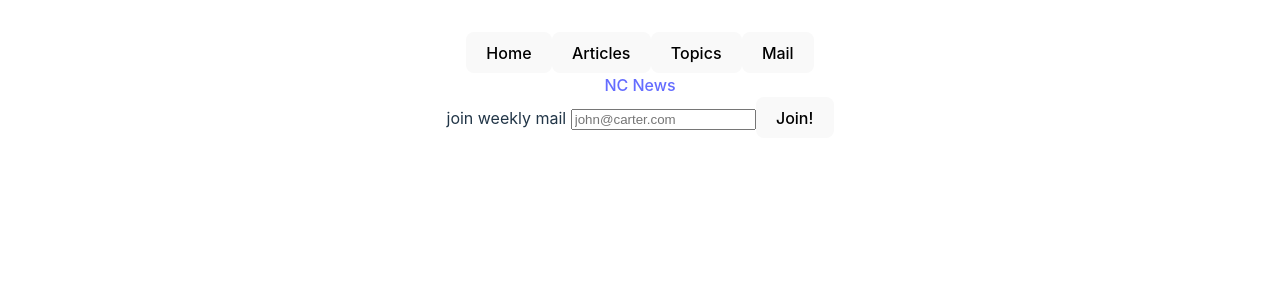
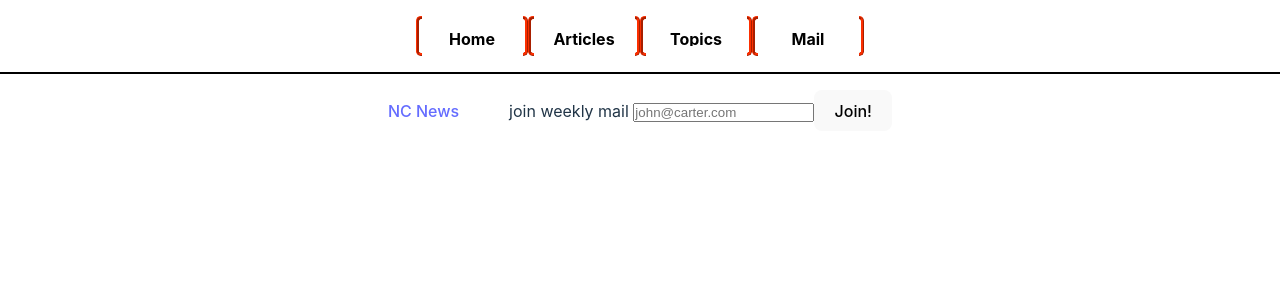
Before and after one commit to Tico26/nc-news, a React (Vite) app: page / in a window 1280 px wide. Shown: the top 300 px of the page. Built offline with nearby package versions, Linux system fonts and the light colour scheme.

Commit message:
added styling to page

```diff
--- a/src/App.css
+++ b/src/App.css
@@ -1,46 +1,48 @@
-#root {
-  max-width: 1280px;
-  margin: 0 auto;
-  padding: 2rem;
+* {
+  margin: 0;
+  padding: 0;
+  box-sizing: border-box;
+}
+#logo-container {
+  display: inline;
+}
+#votes {
+  position: absolute;
+  right: 0;
+  padding-right: 1em;
+}
+.article-container {
+  position: relative;
+  border: solid 1px black;
+  border-radius: 2%;
+  height: 20em;
   text-align: center;
 }
 
-.logo {
-  height: 6em;
-  padding: 1.5em;
-  will-change: filter;
-  transition: filter 300ms;
+.article-container #topic {
+  position: absolute;
+  bottom: 0;
 }
-.logo:hover {
-  filter: drop-shadow(0 0 2em #646cffaa);
+article #article-topic {
+  margin-left: 2%;
+  margin-bottom: 2%;
+
+  width: 100px;
+  border-radius: 20%;
+  border: solid black 1px;
 }
-.logo.react:hover {
-  filter: drop-shadow(0 0 2em #61dafbaa);
+#article-heading-container {
+  width: 100vw;
 }
+#article-heading {
+  display: flex;
+  justify-content: left;
+  align-items: flex-end;
+  padding-left: 12em;
+  padding-top: 2em;
 
-@keyframes logo-spin {
-  from {
-    transform: rotate(0deg);
-  }
-  to {
-    transform: rotate(360deg);
-  }
+  text-decoration: underline;
 }
-
-@media (prefers-reduced-motion: no-preference) {
-  a:nth-of-type(2) .logo {
-    animation: logo-spin infinite 20s linear;
-  }
-}
-
-.card {
-  padding: 2em;
-}
-
-.read-the-docs {
-  color: #888;
-}
-
 .article-list {
   list-style-type: none;
   /* outline: 2px solid red; */
@@ -48,16 +50,108 @@
   justify-content: center;
   flex-wrap: wrap;
   list-style-type: none;
-  padding: 20px;
+  padding-left: 20px;
+  padding-right: 20px;
+  padding-bottom: 20px;
 }
 .article {
   margin: 1em;
-  padding: 1em;
   width: 20rem;
   border-radius: 5px;
 }
 .article img {
-  width: 10em;
-  height: 10em;
+  width: 100%;
+  height: 60%;
   object-fit: cover;
 }
+#article-display {
+  padding-top: 10px;
+  display: flex;
+  justify-content: center;
+}
+.article-page-container {
+  text-align: center;
+  width: 50vw;
+  height: 80%;
+}
+.article-page-container article {
+  border: solid black 2px;
+  border-radius: 2%;
+}
+#article-body {
+  text-align: left;
+}
+#article-body-container {
+  margin-left: 2%;
+  width: 95%;
+}
+.article-page-container img {
+  width: 100%;
+  height: 20%;
+  object-fit: cover;
+}
+header {
+  background-color: white;
+  width: 100vw;
+  padding: 2vh;
+  display: flex;
+  align-items: center;
+  justify-content: center;
+  border-bottom: solid black 1px;
+}
+.nav-links {
+  width: 7em;
+  position: relative;
+  height: 2.5em;
+  border: 3px ridge #fc2f00;
+  outline: none;
+  background-color: transparent;
+  color: black;
+  transition: 1s;
+  border-radius: 0.3em;
+  font-size: 16px;
+  font-weight: bold;
+  cursor: pointer;
+}
+.nav-links::after {
+  content: "";
+  position: absolute;
+  top: -10px;
+  left: 3%;
+  width: 95%;
+  height: 40%;
+  background-color: white;
+  transition: 0.5s;
+  transform-origin: center;
+}
+.nav-links::before {
+  content: "";
+  transform-origin: center;
+  position: absolute;
+  top: 80%;
+  left: 3%;
+  width: 95%;
+  height: 40%;
+  background-color: white;
+  transition: 0.5s;
+}
+.nav-links:hover::before,
+button:hover::after {
+  transform: scale(0);
+}
+
+.nav-links:hover {
+  box-shadow: inset 0px 0px 25px #fc2f00;
+}
+footer {
+  position: relative;
+  bottom: 0;
+  display: flex;
+  column-gap: 50px;
+  border-top: solid 1px black;
+  background-color: white;
+  width: 100vw;
+  padding: 2vh;
+  align-items: center;
+  justify-content: center;
+}
```
